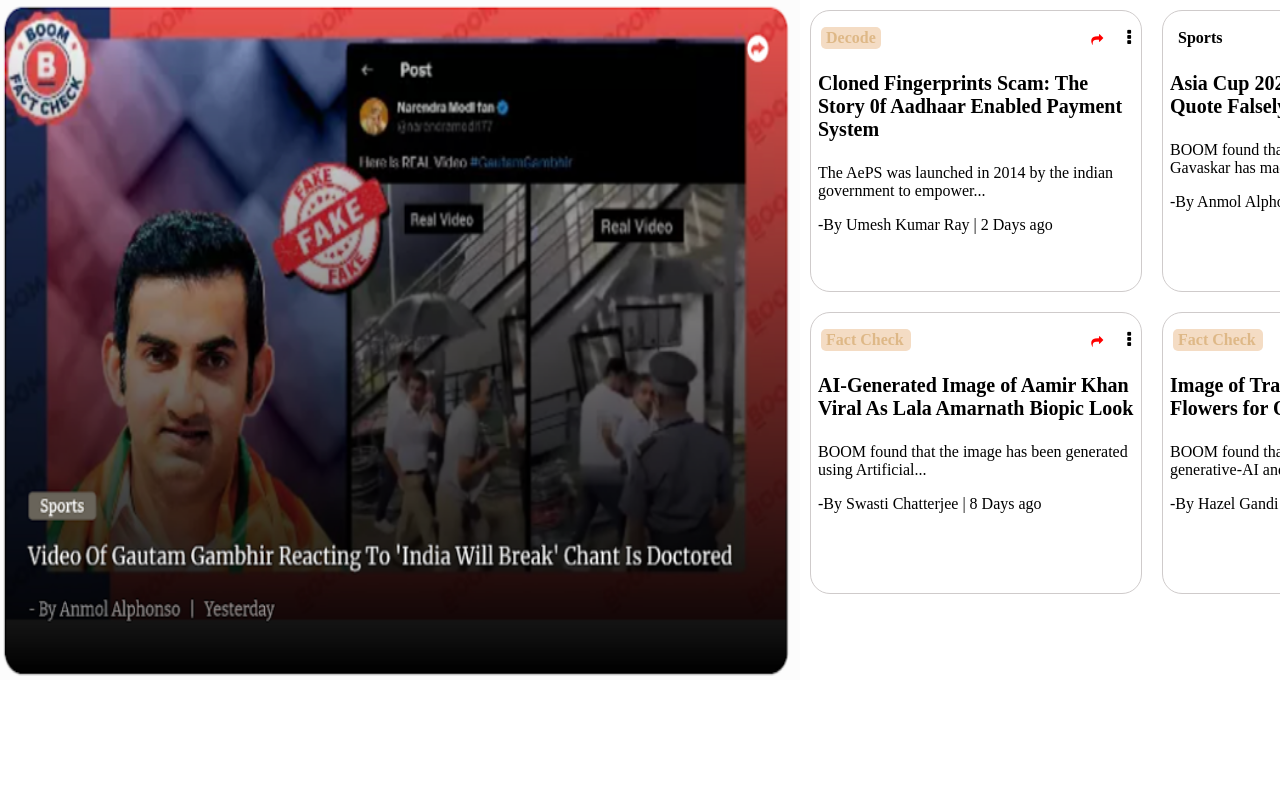
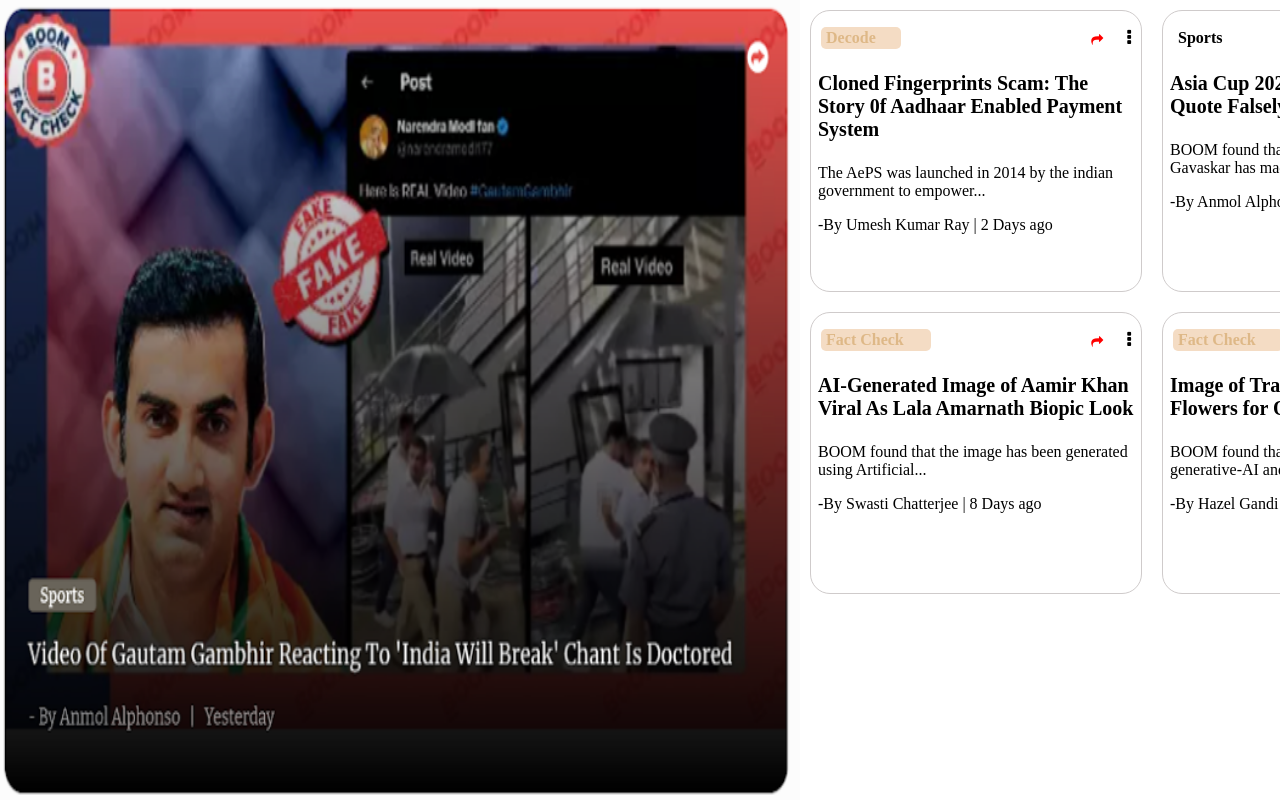
Before and after one commit to Ailishiva/Company-Assignment, a plain HTML site: page index.html in a window 1280 px wide. Shown: the top 804 px of the page. Drawn offline with Linux system fonts and the light colour scheme.

Commit message:
Update style.css

```diff
--- a/style.css
+++ b/style.css
@@ -16,7 +16,7 @@ body {
     color: burlywood;
     font-weight: bold;
     border-radius: 5px;
-    width: 50px;
+    width: 70px;
     padding: 2px 5px 2px 5px;
     margin-left: 10px;
 }
@@ -42,7 +42,7 @@ body {
 
     font-weight: bold;
     border-radius: 5px;
-    width: 50px;
+    width: 70px;
     padding: 2px 5px 2px 5px;
     margin-left: 10px;
 }
@@ -52,7 +52,7 @@ body {
     color: burlywood;
     font-weight: bold;
     border-radius: 5px;
-    width: 80px;
+    width: 100px;
     padding: 2px 5px 2px 5px;
     margin-left: 10px;
 }
@@ -62,7 +62,7 @@ body {
 }
 
 img {
-    height: 85vh;
+    height: 100vh;
     width: 100vh;
 }
 
```
